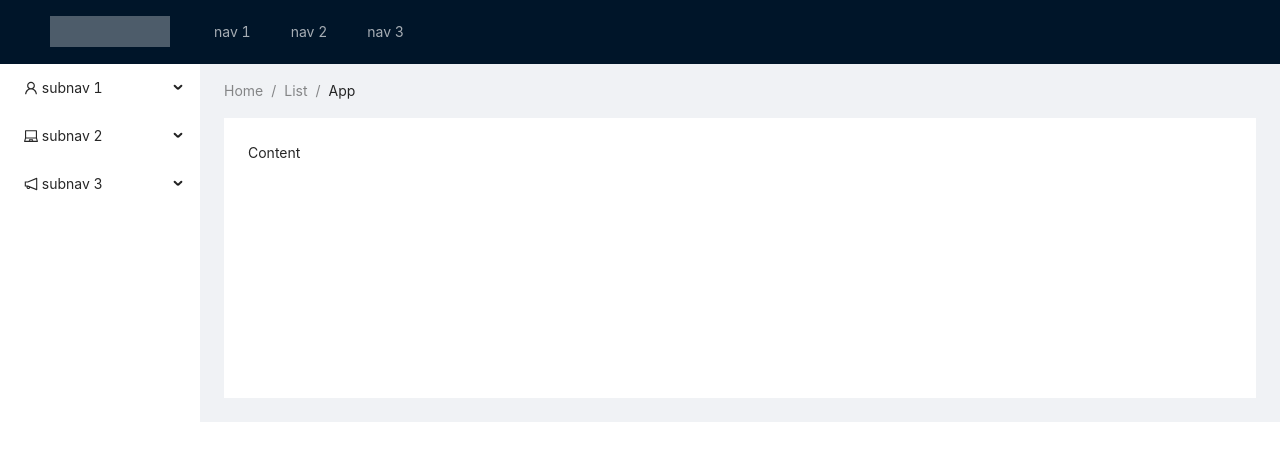
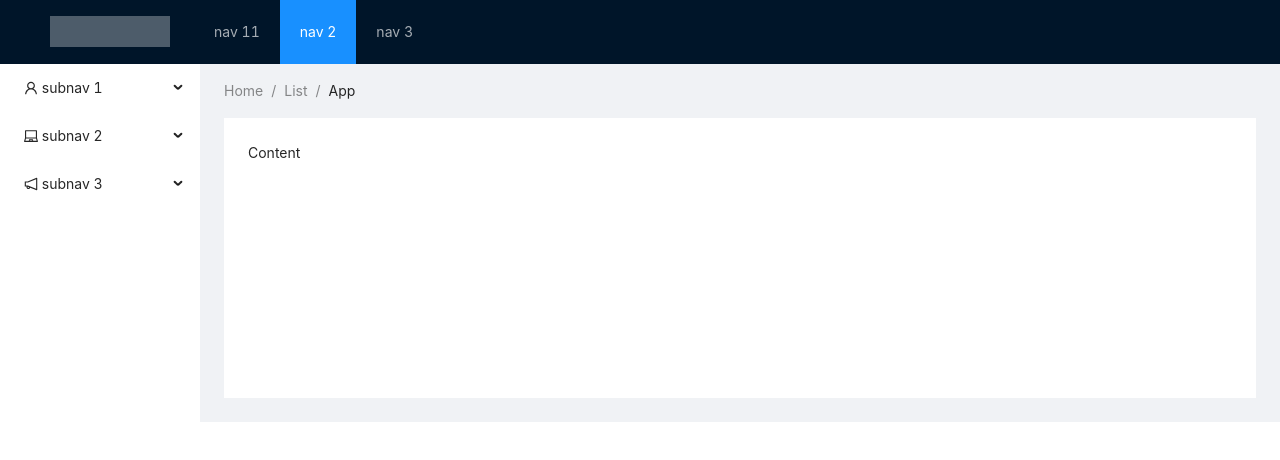
Before and after one commit to VenkH/MyTrain, a Vue app in the folder web/: page / in a window 1280 px wide. Shown: the top 460 px of the page. Built offline with nearby package versions, Linux system fonts and the light colour scheme; no server answers.

Commit message:
feat(web): vue组件开发，增加header组件

```diff
--- /dev/null
+++ b/web/src/components/header.vue
@@ -0,0 +1,46 @@
+<template>
+  <a-layout-header class="header" id="components-layout-demo-top-side-2">
+    <div class="logo" />
+    <a-menu
+        v-model:selectedKeys="selectedKeys1"
+        theme="dark"
+        mode="horizontal"
+        :style="{ lineHeight: '64px' }"
+    >
+      <a-menu-item key="1">nav 11</a-menu-item>
+      <a-menu-item key="2">nav 2</a-menu-item>
+      <a-menu-item key="3">nav 3</a-menu-item>
+    </a-menu>
+  </a-layout-header>
+</template>
+
+<script>
+import { defineComponent } from 'vue';
+import { ref } from 'vue';
+const selectedKeys1 = ref(['2']);
+
+export default defineComponent({
+  name: "header-view",
+  setup() {
+    return {
+      selectedKeys1,
+    };
+  },
+});
+</script>
+
+<!-- Add "scoped" attribute to limit CSS to this component only -->
+<style scoped>
+#components-layout-demo-top-side-2 .logo {
+  float: left;
+  width: 120px;
+  height: 31px;
+  margin: 16px 24px 16px 0;
+  background: rgba(255, 255, 255, 0.3);
+}
+
+.ant-row-rtl #components-layout-demo-top-side-2 .logo {
+  float: right;
+  margin: 16px 0 16px 24px;
+}
+</style>
--- a/web/src/views/login.vue
+++ b/web/src/views/login.vue
@@ -74,7 +74,7 @@ export default defineComponent({
         if (data.success) {
           notification.success({ description: '登录成功！' });
           // 登录成功，跳到控台主页
-          router.push("/welcome");
+          router.push("/");
           store.commit("setMember", data.content);
         } else {
           notification.error({ description: data.message });
--- a/web/src/views/main.vue
+++ b/web/src/views/main.vue
@@ -1,18 +1,6 @@
 <template>
-  <a-layout>
-    <a-layout-header class="header" id="components-layout-demo-top-side-2">
-      <div class="logo" />
-      <a-menu
-          v-model:selectedKeys="selectedKeys1"
-          theme="dark"
-          mode="horizontal"
-          :style="{ lineHeight: '64px' }"
-      >
-        <a-menu-item key="1">nav 1</a-menu-item>
-        <a-menu-item key="2">nav 2</a-menu-item>
-        <a-menu-item key="3">nav 3</a-menu-item>
-      </a-menu>
-    </a-layout-header>
+  <a-layout >
+   <header-view></header-view>
     <a-layout>
       <a-layout-sider width="200" style="background: #fff">
         <a-menu
@@ -75,24 +63,12 @@
   </a-layout>
 </template>
 <script>
-// import { ref } from 'vue';
-// const selectedKeys1 = ref(['2']);
-// const selectedKeys2 = ref(['1']);
-// const openKeys = ref(['sub1']);
+import HeaderView from "@/components/header";
+export default {
+  components: {HeaderView}
+}
 </script>
 <style scoped>
-#components-layout-demo-top-side-2 .logo {
-  float: left;
-  width: 120px;
-  height: 31px;
-  margin: 16px 24px 16px 0;
-  background: rgba(255, 255, 255, 0.3);
-}
-
-.ant-row-rtl #components-layout-demo-top-side-2 .logo {
-  float: right;
-  margin: 16px 0 16px 24px;
-}
 
 .site-layout-background {
   background: #fff;
```
